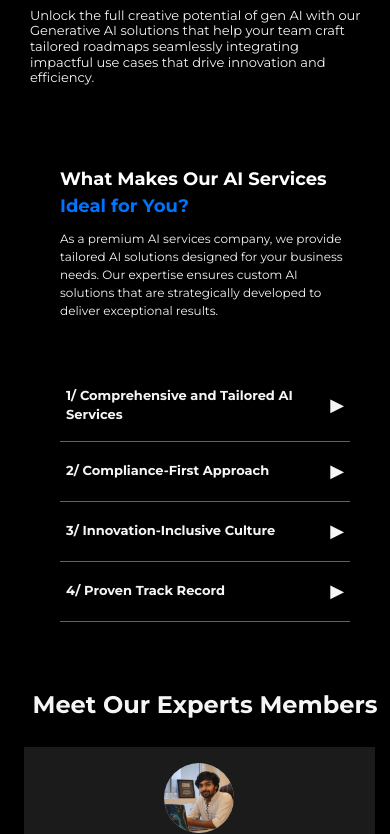
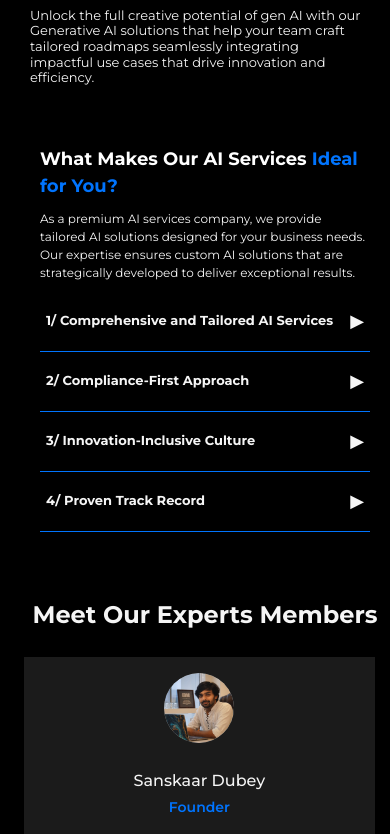
Before and after one commit to aditipatil0315/ai_page, a React (Vite) app: page / in a window 390 px wide. Shown: the part 1590-2424 px from the top of the page. Built offline with nearby package versions, Linux system fonts and the light colour scheme.

Commit message:
random edited

```diff
--- a/src/components/Section3/Section3.css
+++ b/src/components/Section3/Section3.css
@@ -126,6 +126,8 @@
 
     .faq-left, .faq-right {
         padding: 25px;
+        width: 100%;
+
     }
 
     .faq-left h2 {
@@ -151,15 +153,17 @@
     .faq-container {
       background-color: black;
         padding: 30px;
+        margin-bottom: 20px;
 
     }
 
     .faq-left, .faq-right {
-        padding: 20px;
+        padding: 0px;
 
     }
 
     .faq-left h2 {
+
         font-size: 18px;
         text-align: left;
     }
--- a/src/components/Section4/Section4.css
+++ b/src/components/Section4/Section4.css
@@ -49,7 +49,7 @@
   .intro p {
     color: #0074fe;
     font-weight: 600;
-    line-height: 1.5;
+    line-height: 1.2;
   }
 
   .img_person {
```
